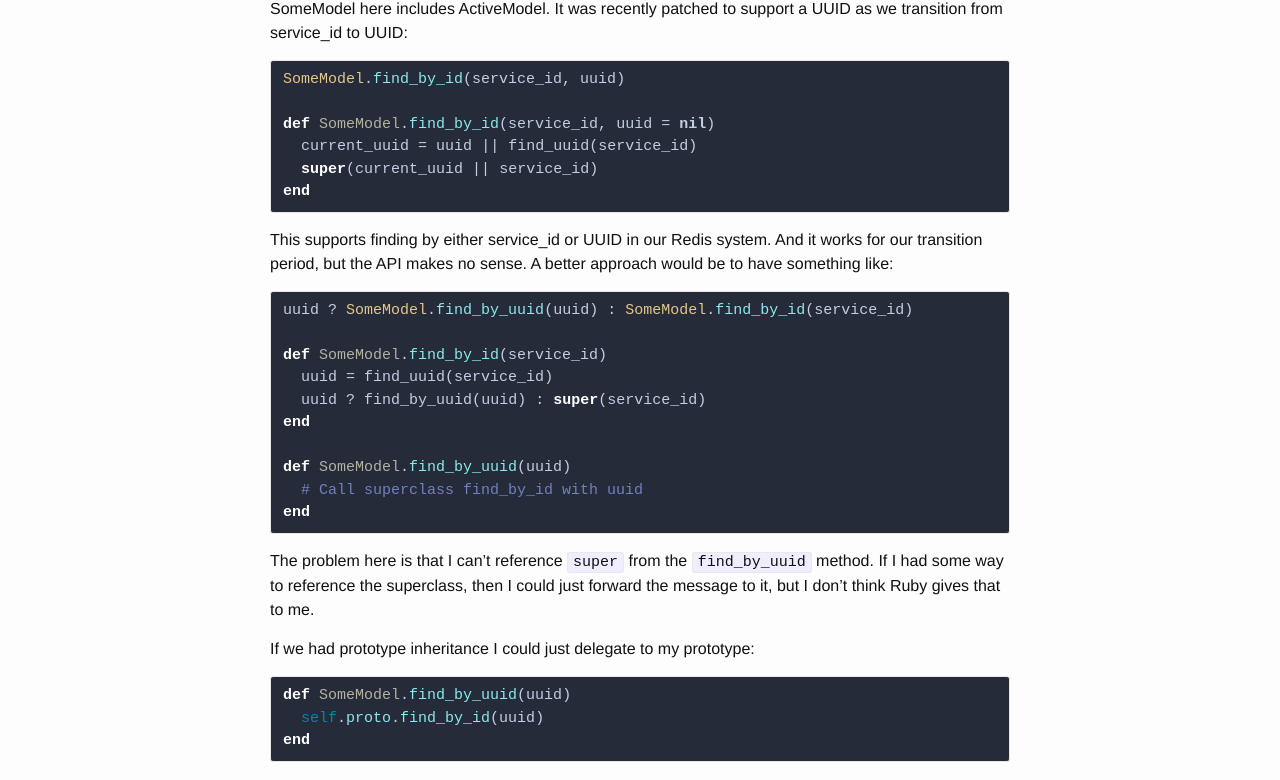
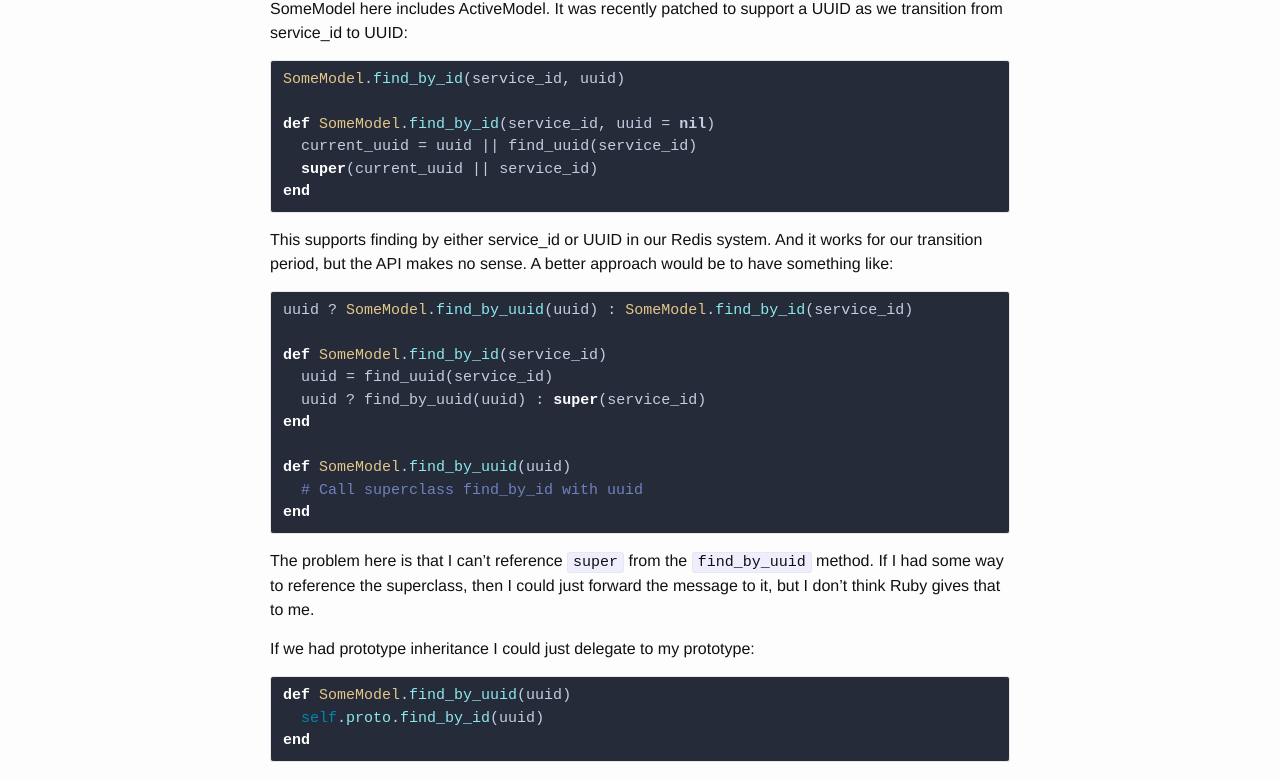
Before and after one commit to jbodah/jbodah.github.io, a Jekyll site: the page built from _posts/2014-11-11-why-i-wish-ruby-had-prototype-inheritance.markdown, in a window 1280 px wide. Shown: the part 340-1120 px from the top of the page. Built offline with Jekyll 4.4.1, drawn with Linux system fonts in a browser that asks for light colours; Markdown is read by kramdown in place of the engine named in the settings; comment, search, counter and statistics services are not loaded.

Commit message:
tweak css until pygments bug is fixed

```diff
--- a/_sass/_syntax-highlighting-overrides.scss
+++ b/_sass/_syntax-highlighting-overrides.scss
@@ -22,5 +22,5 @@
   .nf { color: #8be9ee; font-style: normal; font-weight: normal }
   .ss { color: #abd683; font-style: normal; font-weight: normal }
   .vi { color: #7081be; font-style: normal; font-weight: normal }
-  .nc { color: #b3b2a2; font-style: normal; font-weight: normal }
+  .nc { color: #e3c78a; font-style: normal; font-weight: normal }
 }
```
